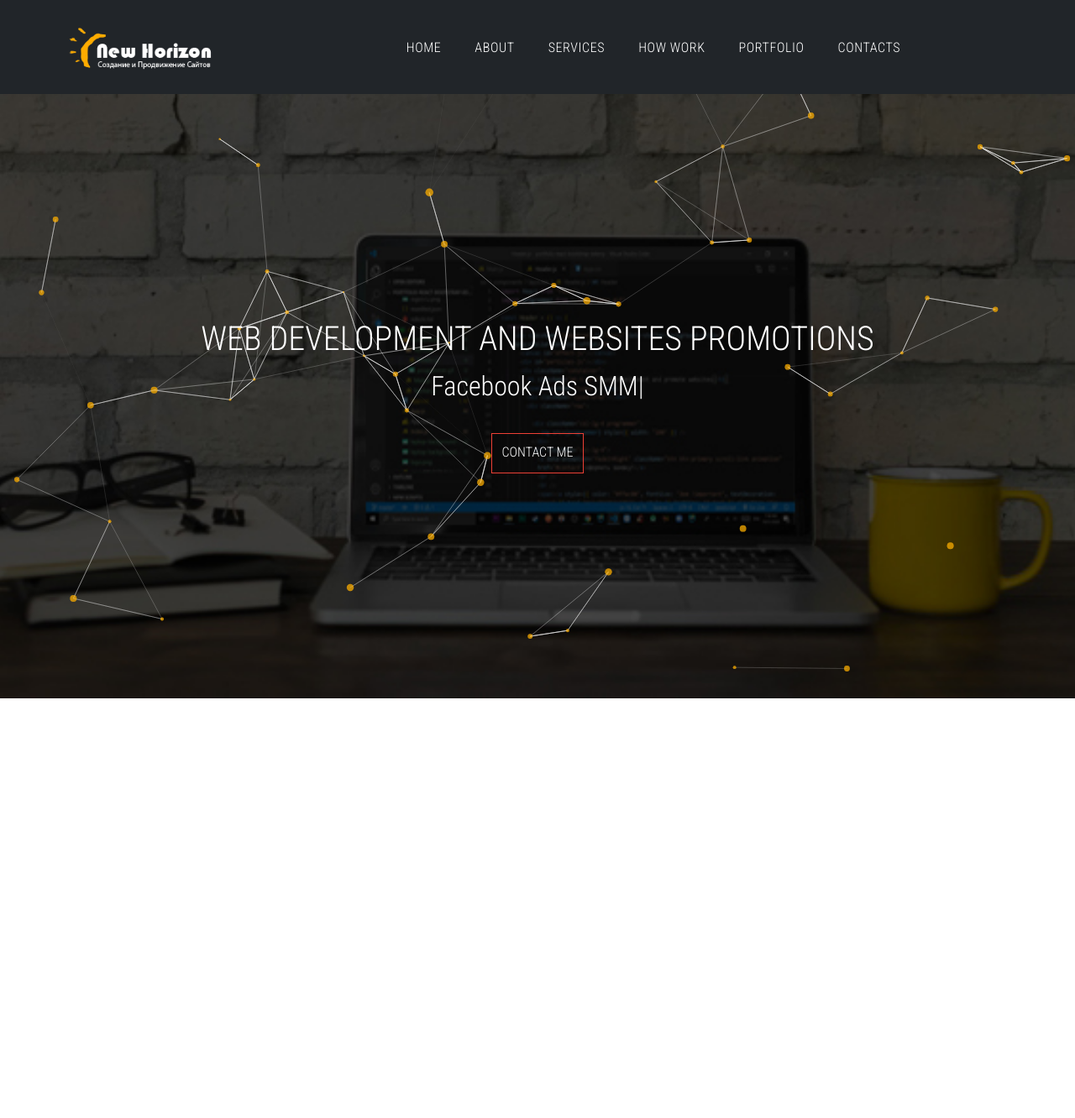
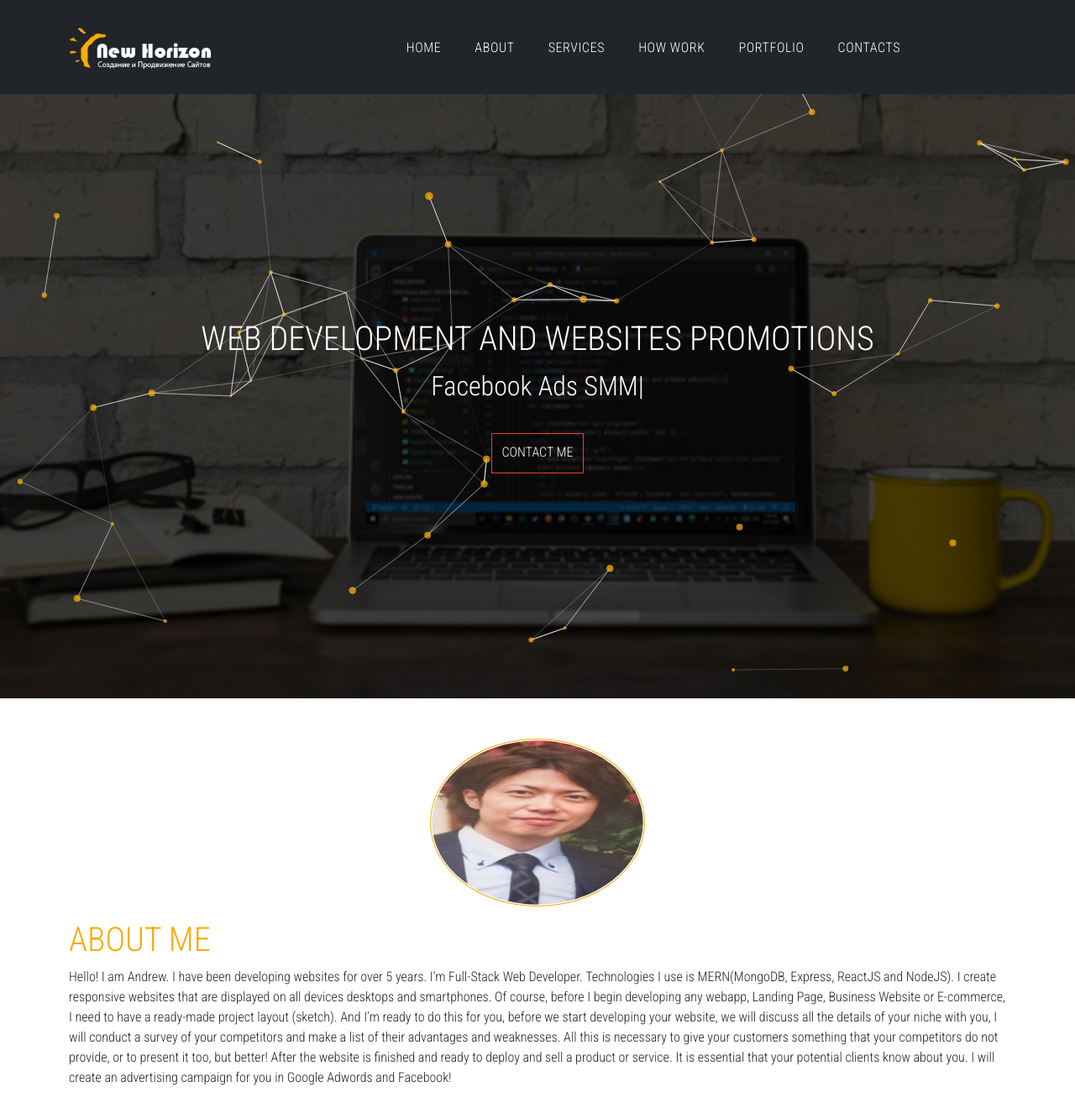
Before and after one commit to KoroCatty/react_works, a React (Create React App) app: page / in a window 1280 px wide. Shown: the top 1332 px of the page at 84% size. Before the commit the page ends 832 px from the top, so only its background shows below. Built offline with nearby package versions, Linux system fonts and the light colour scheme.

Commit message:
About Me Completed

```diff
--- /dev/null
+++ b/AboutMe.js
@@ -0,0 +1,34 @@
+import React from "react";
+import author from "../me.jpg";
+
+const AboutMe = () => {
+  return (
+    <div className="container py-5">
+      <div className="row">
+        <div className="col-lg-6 col-xm-12">
+          <div className="photo-wrap mb-5">
+            <img className="profile-img" src={author} alt="author..." />
+          </div>
+        </div>
+        <div className="col-lg-6 col-xm-12">
+          <h1 className="about-heading">about me</h1>
+          <p>
+            Hello! I am Andrew. I have been developing websites for over 5 years. I'm Full-Stack Web Developer. Technologies I use is MERN(MongoDB, Express, ReactJS and NodeJS).
+
+            I create responsive websites that are displayed on all devices desktops and smartphones.
+
+            Of course, before I begin developing any webapp, Landing Page, Business Website or E-commerce, I need to have a ready-made project layout (sketch).
+
+            And I’m ready to do this for you, before we start developing your website, we will discuss all the  details of your niche with you, I will conduct a survey of your competitors and make a list of their advantages and weaknesses.
+
+            All this is necessary to give your customers something that your competitors do not provide, or to present it too, but better!
+
+            After the website is finished and ready to deploy and sell a product or service. It is essential that your potential clients know about you. I will create an advertising campaign for you in  Google Adwords and Facebook!
+          </p>
+        </div>
+      </div>
+    </div>
+  )
+}
+
+export default AboutMe
--- a/src/App.js
+++ b/src/App.js
@@ -1,126 +1,28 @@
 // ブートストラップを輸入
 import "bootstrap/dist/css/bootstrap.min.css";
 import './App.scss';
-import Particles from "react-tsparticles";
+// import Particles from "react-tsparticles";
 import Navbar from "./components/Navbar";
 import { Header } from "./components/Header";
+import { AboutMe } from "./components/AboutMe";
+import { ParticleBg } from "./components/ParticleBg";
 
 // "react-particles-js": "^3.6.0",
 
+
+// if you put it in a seperate component and import the component into different routes than you will have them in different areas. You can also disable full screen for the particles so it isn't covering the entire screen by Youtube
 
 
 function App() {
   return (
     <>
-      <Particles
-        className="particles__canvas"
-        // params={{
-        //   particles: {
-        //     number: {
-        //       value: 30,
-        //       density: {
-        //         enable: true,
-        //         value_area: 900,
-        //       },
-        //     },
-        //     shape: {
-        //       type: "circle",
-        //       stroke: {
-        //         width: 6,
-        //         color: "#f9ab00",
-        //       },
-        //     },
-        //   },
-        // }}
-        options={{
-          background: {
-            color: {
-              value: "transparent",
-            },
-          },
-          fpsLimit: 60,
-          interactivity: {
-            events: {
-              onClick: {
-                enable: true,
-                mode: "push",
-              },
-              onHover: {
-                enable: true,
-                mode: "repulse",
-              },
-              resize: true,
-            },
-            shape: {
-              type: "circle",
-              stroke: {
-                width: 6,
-                color:"#f9ab00"
-              },
-            },
-            modes: {
-              bubble: {
-                distance: 400,
-                duration: 2,
-                opacity: 0.8,
-                size: 40,
-              },
-              push: {
-                quantity: 4,
-              },
-              repulse: {
-                distance: 200,
-                duration: 0.4,
-              },
-            },
-          },
-          particles: {
-            color: {
-              value: "#f9ab00",
-            },
-            links: {
-              color: "#ffffff",
-              distance: 150,
-              enable: true,
-              opacity: 0.5,
-              width: 1,
-            },
-            collisions: {
-              enable: true,
-            },
-            move: {
-              direction: "none",
-              enable: true,
-              outMode: "bounce",
-              random: false,
-              speed: 1,
-              straight: false,
-            },
-            number: {
-              density: {
-                enable: true,
-                value_area: 900,
-              },
-              value: 50,
-            },
-            opacity: {
-              value: 0.5,
-            },
-            shape: {
-              type: "circle",
-            },
-            size: {
-              random: true,
-              value: 5,
-            },
-          },
-          detectRetina: true,
-        }}
-      />
 
+      <ParticleBg />
       <Navbar />
       <Header />
+      <AboutMe />
     </>
+
 
   );
 }
--- a/src/App.scss
+++ b/src/App.scss
@@ -63,6 +63,7 @@
   background-size:cover;
   background-position: center;
   height: 90vh;
+  // z-index: 0;
 }
 
 .main-info {
@@ -126,10 +127,46 @@
   height:100vh;
   width: 95vw;
   z-index:1;
+
+  // overflow-y:hidden;
+}
+// .tsparticles-canvas-el {
+//   position:absolute;
+//   height:100vh;
+//   width: 95vw;
+//   z-index:1;
+// }
+
+@media(max-width:768px) {
+  .particles__canvas{
+    display:none;
+  }
 }
 
-@media(max-width:768px) {
-  .particles__canvas {
-    display:non
+// About Me-------------
+// .container {
+//   z-index:22;
+// }
+.photo__wrap {
+  display: flex;
+  justify-content:center;
+  align-items:center;
+}
+.mePhoto {
+  width: 20vw;
+  height:25vh;
+  border-radius: 50%;
+  padding:0.1vw;
+  border: 1px solid var(--primary-orange);
+}
+@media(max-width: 468px) {
+  .mePhoto {
+    width:30vw;
+    height: 15vh;
   }
 }
+
+.author__heading {
+  color: var(--primary-orange);
+  text-transform: uppercase;
+}
--- /dev/null
+++ b/src/components/AboutMe.jsx
@@ -0,0 +1,37 @@
+import React from "react";
+import me from "../me.jpg";
+
+export const AboutMe = () => {
+  return (
+    <div className="container py-5">
+      <div className="row">
+        <div className="col lg-6 col xm-12">
+
+        </div>
+
+      <div className="photo__wrap mb-3">   {/* bottom margin */}
+            <img src={me} alt="author..." className="mePhoto" />
+          </div>
+
+        <div className="col lg-6 col xm-12">
+          <h1 className="author__heading">About Me</h1>
+          <p className="author__headingText">
+            Hello! I am Andrew. I have been developing websites for over 5 years. I'm Full-Stack Web Developer. Technologies I use is MERN(MongoDB, Express, ReactJS and NodeJS).
+
+            I create responsive websites that are displayed on all devices desktops and smartphones.
+
+            Of course, before I begin developing any webapp, Landing Page, Business Website or E-commerce, I need to have a ready-made project layout (sketch).
+
+            And I’m ready to do this for you, before we start developing your website, we will discuss all the  details of your niche with you, I will conduct a survey of your competitors and make a list of their advantages and weaknesses.
+
+            All this is necessary to give your customers something that your competitors do not provide, or to present it too, but better!
+
+            After the website is finished and ready to deploy and sell a product or service. It is essential that your potential clients know about you. I will create an advertising campaign for you in  Google Adwords and Facebook!
+          </p>
+        </div>
+      </div>
+    </div>
+  )
+}
+
+// export default AboutMe
--- a/src/components/Header.jsx
+++ b/src/components/Header.jsx
@@ -1,11 +1,12 @@
 import React from "react";
 import Typed from "react-typed";// Library
-
+// import { ParticleBg } from "./ParticleBg";
 
 
 export const Header = () => {
   return (
       <div className="header-wrapper">
+             {/* <ParticleBg /> */}
         <div className="main-info">
           <h1 className="main-infoText">web development and websites promotions</h1>
 
--- /dev/null
+++ b/src/components/ParticleBg.jsx
@@ -0,0 +1,114 @@
+import React from 'react';
+import Particles from "react-tsparticles";
+
+export const ParticleBg = () => {
+  return (
+    <Particles
+        className="particles__canvas"
+        // params={{
+        //   particles: {
+        //     number: {
+        //       value: 30,
+        //       density: {
+        //         enable: true,
+        //         value_area: 900,
+        //       },
+        //     },
+        //     shape: {
+        //       type: "circle",
+        //       stroke: {
+        //         width: 6,
+        //         color: "#f9ab00",
+        //       },
+        //     },
+        //   },
+        // }}
+        options={{
+          background: {
+            color: {
+              value: "transparent",
+            },
+          },
+          fpsLimit: 60,
+          interactivity: {
+            events: {
+              onClick: {
+                enable: true,
+                mode: "push",
+              },
+              onHover: {
+                enable: true,
+                mode: "repulse",
+              },
+              resize: true,
+            },
+            shape: {
+              type: "circle",
+              stroke: {
+                width: 6,
+                color:"#f9ab00"
+              },
+            },
+            modes: {
+              bubble: {
+                distance: 400,
+                duration: 2,
+                opacity: 0.8,
+                size: 40,
+              },
+              push: {
+                quantity: 4,
+              },
+              repulse: {
+                distance: 200,
+                duration: 0.4,
+              },
+            },
+          },
+          particles: {
+            color: {
+              value: "#f9ab00",
+            },
+            links: {
+              color: "#ffffff",
+              distance: 150,
+              enable: true,
+              opacity: 0.5,
+              width: 1,
+            },
+            collisions: {
+              enable: true,
+            },
+            move: {
+              direction: "none",
+              enable: true,
+              outMode: "bounce",
+              random: false,
+              speed: 1,
+              straight: false,
+            },
+            number: {
+              density: {
+                enable: true,
+                value_area: 900,
+              },
+              value: 50,
+            },
+            opacity: {
+              value: 0.5,
+            },
+            shape: {
+              type: "circle",
+            },
+            size: {
+              random: true,
+              value: 5,
+            },
+          },
+          detectRetina: true,
+        }}
+      />
+  )
+}
+
+export default ParticleBg
```
Also changed, not shown: src/me.jpg (added).
